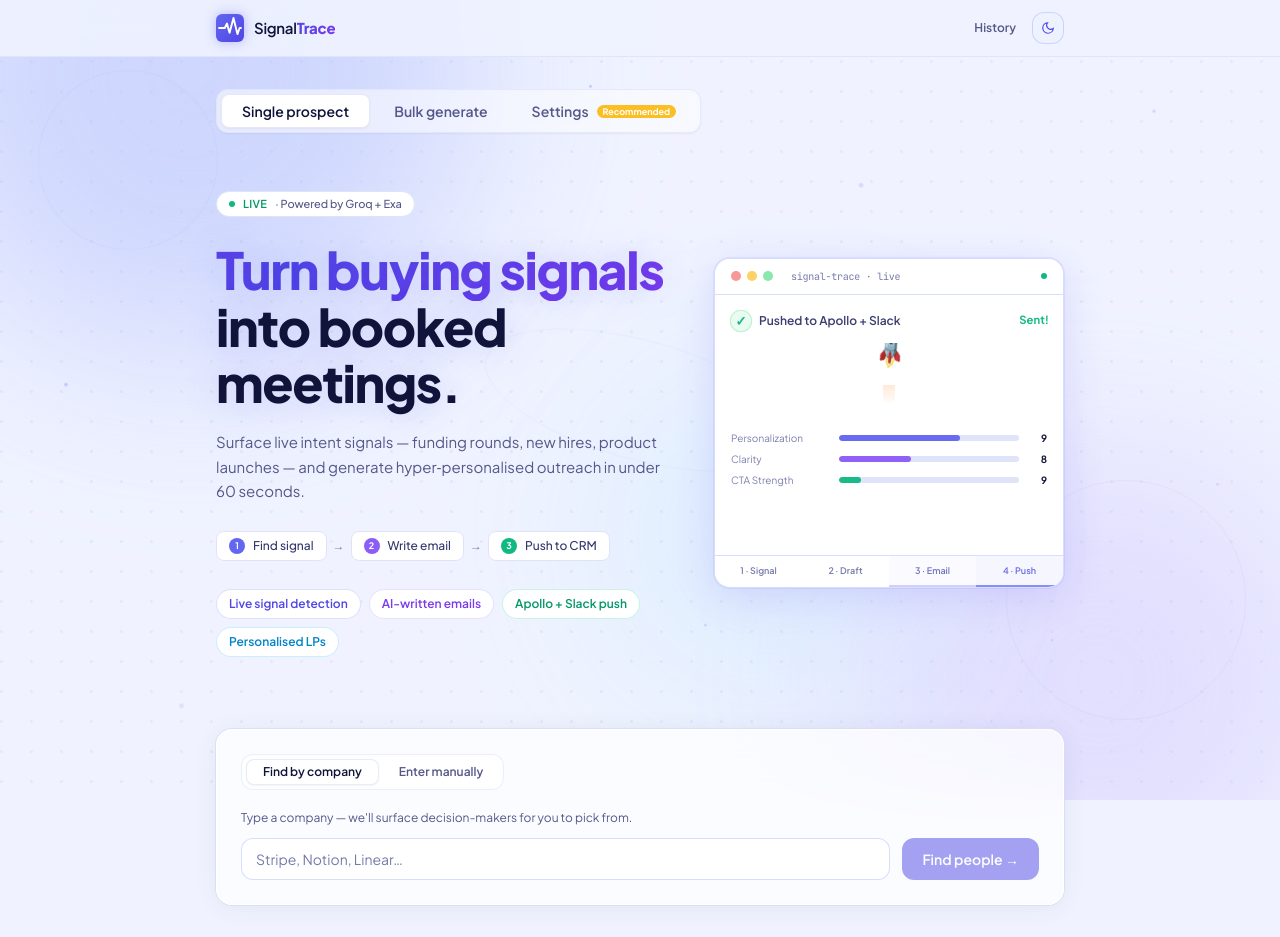
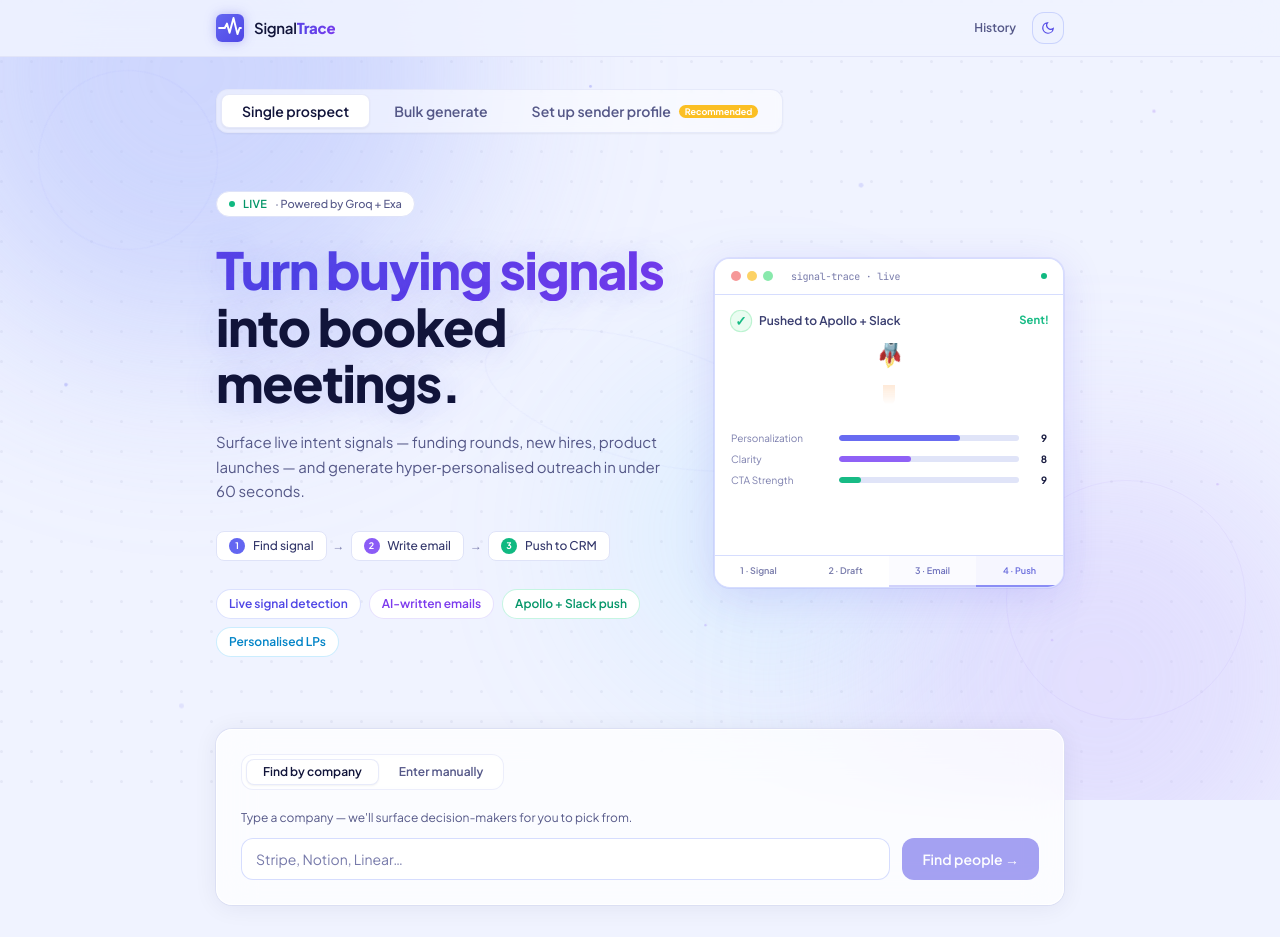
Before and after one commit to kapoormaulie/signal-trace, a Next.js app: page / in a window 1280 px wide. Built offline with nearby package versions, Linux system fonts and the light colour scheme.

Commit message:
rename Settings tab to Set up sender profile

```diff
--- a/app/page.tsx
+++ b/app/page.tsx
@@ -125,7 +125,7 @@
   const TABS: { id: PageTab; label: string }[] = [
     { id: "single",   label: "Single prospect" },
     { id: "bulk",     label: "Bulk generate"   },
-    { id: "settings", label: "Settings"        },
+    { id: "settings", label: "Set up sender profile" },
   ];
 
   return (
```
